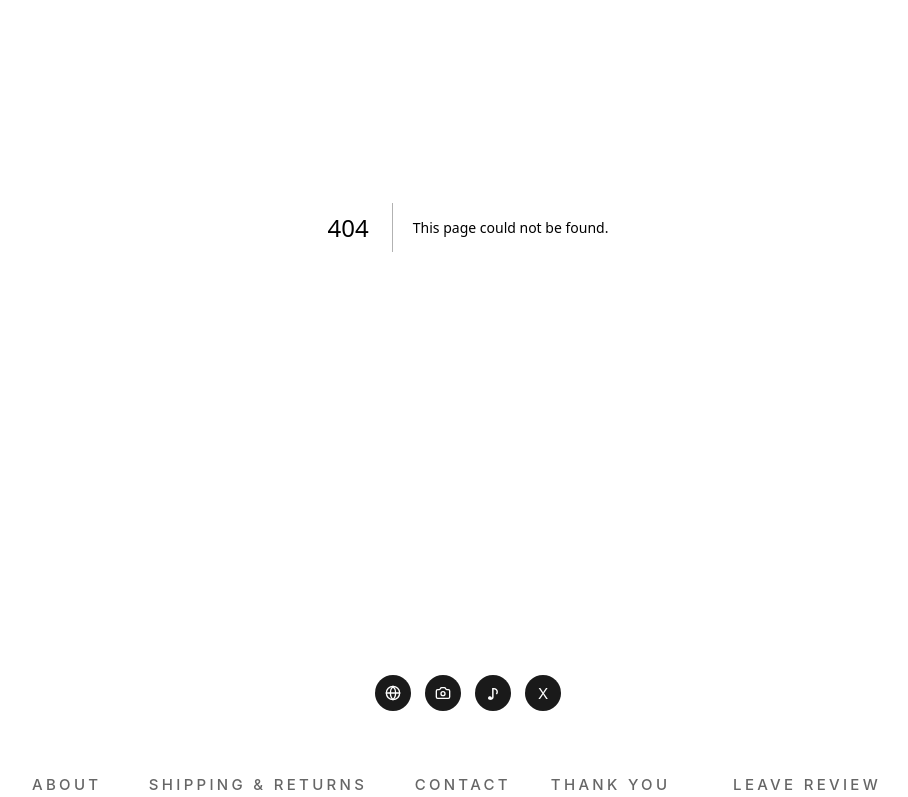
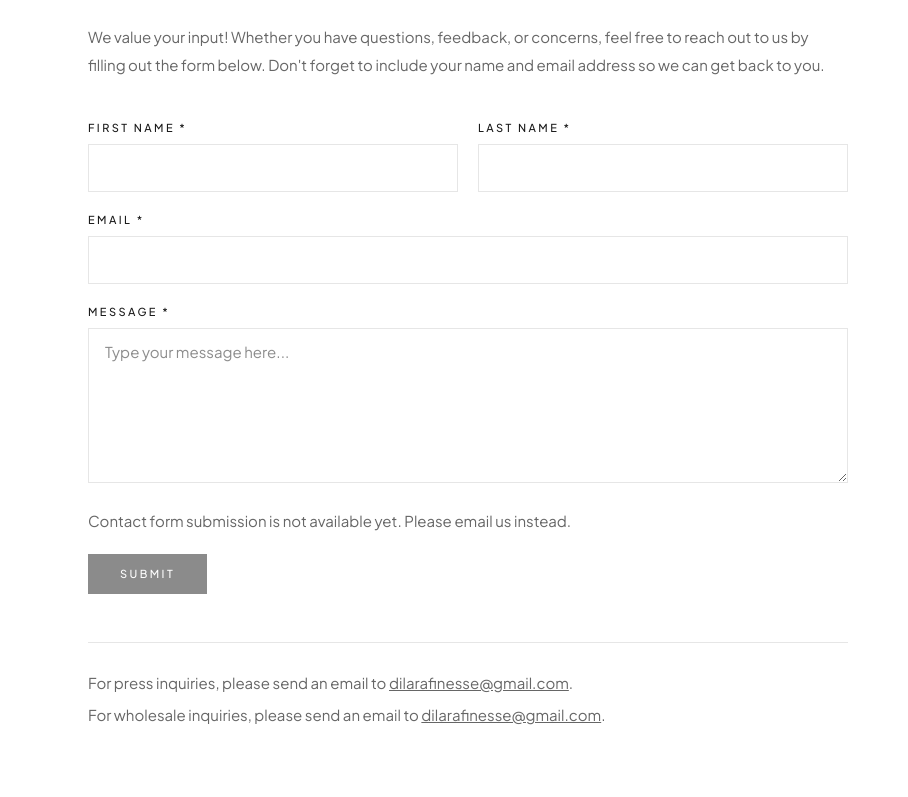
Before and after one commit to PawelSiwekUK/dilara, a Next.js app: page /contact in a window 1280 px wide. Before the commit this address had no page. Shown: the part 320-1117 px from the top of the page, without its empty margins (172-1080 px from the left). Built offline with nearby package versions, Linux system fonts and the light colour scheme.

Commit message:
Add ContactPage component with form for user inquiries

```diff
--- /dev/null
+++ b/src/app/contact/page.tsx
@@ -0,0 +1,66 @@
+import type { Metadata } from 'next'
+
+export const metadata: Metadata = {
+  title: "Contact | Dilara's Finesse",
+}
+
+const fieldClass =
+  'w-full border border-brand-border bg-brand-white px-4 py-3 text-sm text-brand-charcoal outline-none focus:border-brand-charcoal'
+const labelClass = 'mb-2 block text-[11px] font-medium uppercase tracking-brand'
+
+export default function ContactPage() {
+  return (
+    <main className="min-h-screen bg-brand-white px-5 py-16 font-storefront text-brand-charcoal sm:px-8 sm:py-24">
+      <div className="mx-auto max-w-[760px]">
+        <h1 className="font-editorial text-[39px] font-normal sm:text-[53px]">
+          Get in touch with us
+        </h1>
+        <p className="mt-5 text-sm leading-[1.9] text-brand-muted">
+          We value your input! Whether you have questions, feedback, or concerns,
+          feel free to reach out to us by filling out the form below. Don&apos;t
+          forget to include your name and email address so we can get back to you.
+        </p>
+
+        <form className="mt-10">
+          <fieldset disabled className="space-y-5">
+            <div className="grid gap-5 sm:grid-cols-2">
+              <div>
+                <label htmlFor="first-name" className={labelClass}>First name *</label>
+                <input id="first-name" name="firstName" autoComplete="given-name" required className={fieldClass} />
+              </div>
+              <div>
+                <label htmlFor="last-name" className={labelClass}>Last name *</label>
+                <input id="last-name" name="lastName" autoComplete="family-name" required className={fieldClass} />
+              </div>
+            </div>
+            <div>
+              <label htmlFor="email" className={labelClass}>Email *</label>
+              <input id="email" name="email" type="email" autoComplete="email" required className={fieldClass} />
+            </div>
+            <div>
+              <label htmlFor="message" className={labelClass}>Message *</label>
+              <textarea id="message" name="message" placeholder="Type your message here..." required rows={6} className={fieldClass} />
+            </div>
+            <p id="contact-unavailable" className="text-sm leading-relaxed text-brand-muted">
+              Contact form submission is not available yet. Please email us instead.
+            </p>
+            <button type="submit" disabled aria-describedby="contact-unavailable" className="bg-brand-charcoal px-8 py-3 text-[11px] font-medium uppercase tracking-brand text-brand-white opacity-50">
+              Submit
+            </button>
+          </fieldset>
+        </form>
+
+        <div className="mt-12 space-y-2 border-t border-brand-border pt-7 text-sm leading-relaxed text-brand-muted">
+          <p>
+            For press inquiries, please send an email to{' '}
+            <a href="mailto:dilarafinesse@gmail.com" className="underline hover:text-brand-charcoal">dilarafinesse@gmail.com</a>.
+          </p>
+          <p>
+            For wholesale inquiries, please send an email to{' '}
+            <a href="mailto:dilarafinesse@gmail.com" className="underline hover:text-brand-charcoal">dilarafinesse@gmail.com</a>.
+          </p>
+        </div>
+      </div>
+    </main>
+  )
+}
```
